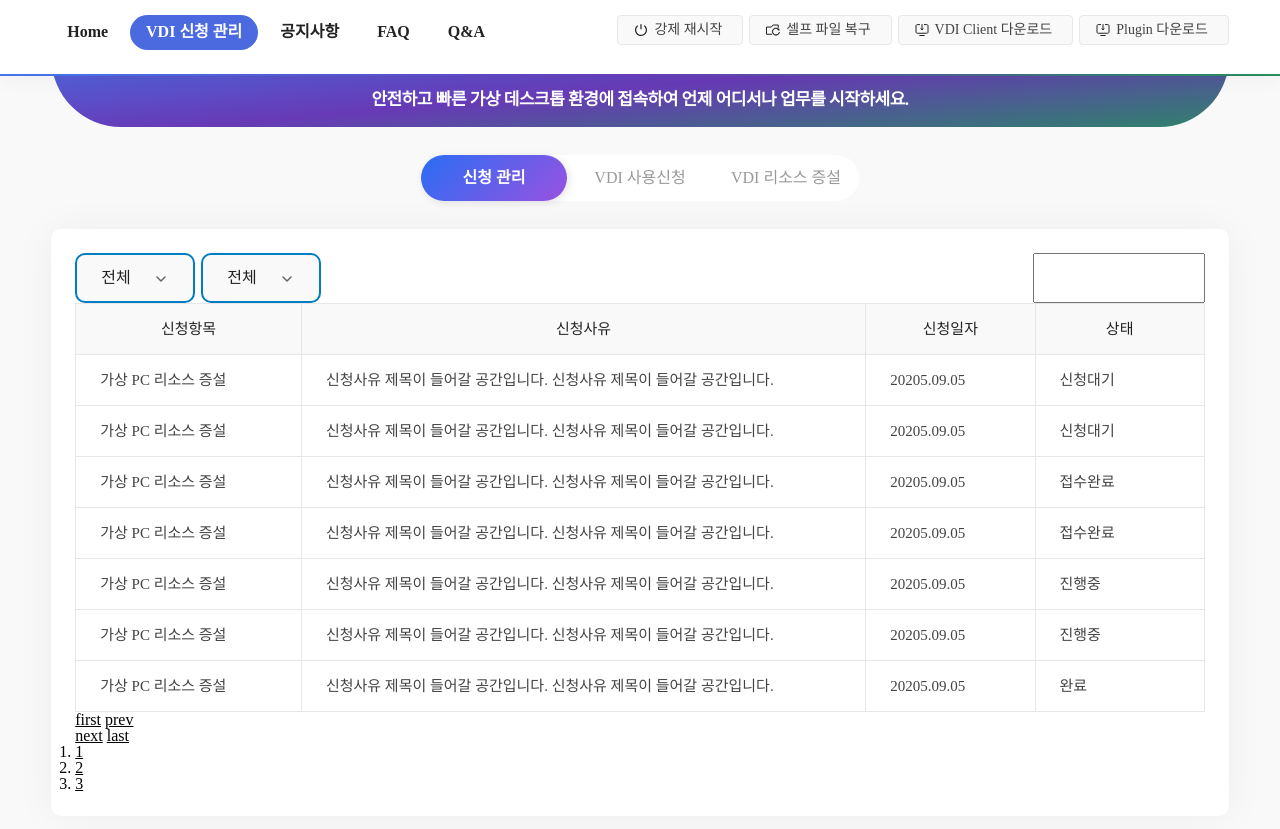
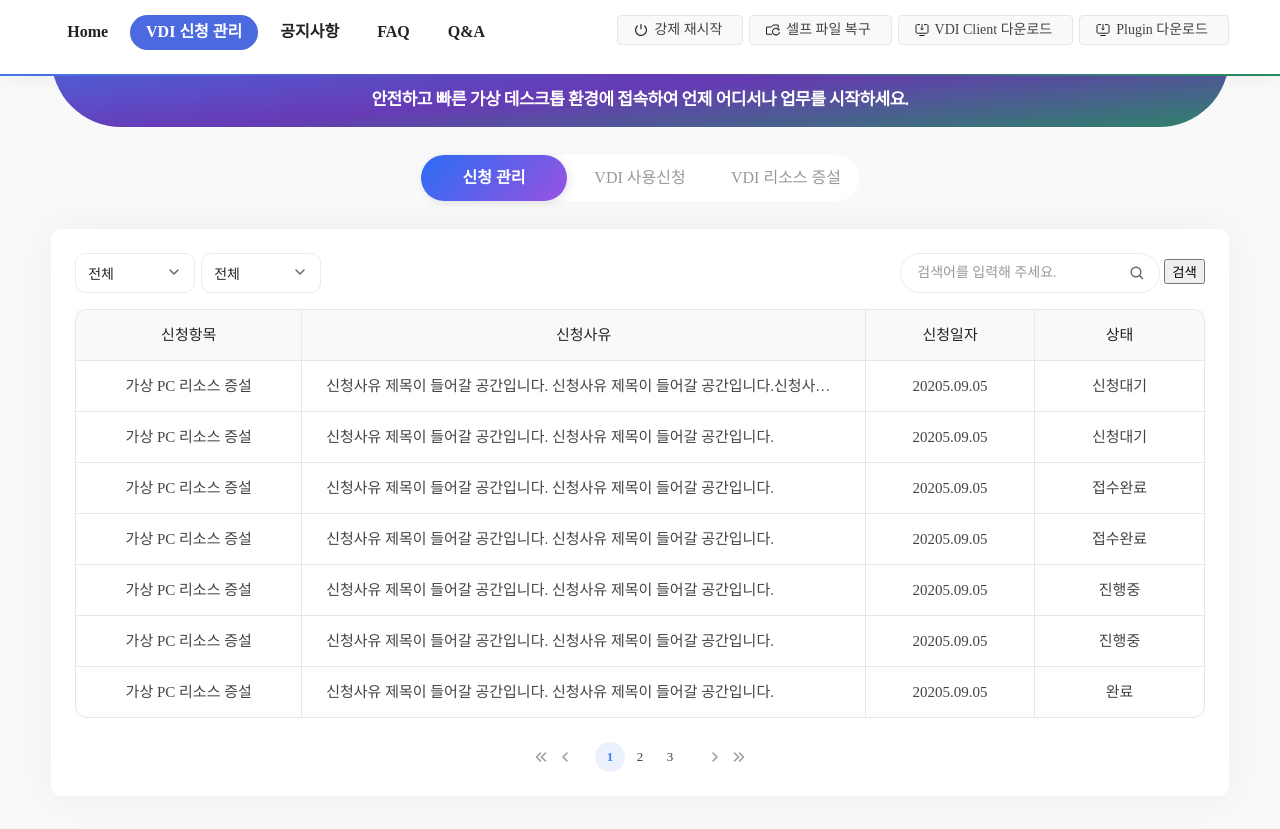
Before and after one commit to yoonzda/wooriBank, a plain HTML site: page management_list.html in a window 1280 px wide. Shown: the part 85-914 px from the top of the page. Drawn offline with nearby package versions, Linux system fonts and the light colour scheme; a web font is replaced by a local one.

Commit message:
[SUB1] - list

```diff
--- a/css/global.css
+++ b/css/global.css
@@ -1,6 +1,9 @@
 *{font-family: 'Pretendard';}
 a{color: inherit;}
 table textarea{resize: none;}
+input[type="search"]:focus{outline: none;}
+[type="search"]::-webkit-search-cancel-button,
+[type="search"]::-webkit-search-results-button {display: none;}
 
 body{background-color: #F9F9FA;}
 
--- a/css/page.css
+++ b/css/page.css
@@ -88,6 +88,30 @@
 .tabList li a{display: block; text-decoration: none; font-size: 16px; color: inherit; line-height: 46px;}
 
 table{width: 100%;}
+.tableWrap{border-radius: 12px; border: 1px solid #E5E7EB;}
+.listTable tr:has(td){cursor: pointer;}
+.listTable td:not(.alignLeft){text-align: center;}
+.listTable td{
+    max-width: 100px;
+    overflow: hidden;
+    text-overflow: ellipsis;
+    white-space: nowrap;
+}
+.tablePager{position: relative; padding-inline: 60px; width: fit-content; margin: 24px auto 0;}
+.tablePager div{position: absolute;}
+.tablePager div.leftBtnBox{left: 0;}
+.tablePager div.rightBtnBox{right: 0;}
+.tablePager div a{display: inline-block; text-indent: -9999px; width: 12px; height: 30px; background-repeat: no-repeat; background-position: center;}
+.tablePager div.leftBtnBox a:first-of-type{background-image: url('../images/woori_icon_pager_first.svg');}
+.tablePager div.leftBtnBox a:last-of-type{background-image: url('../images/woori_icon_pager_prev.svg'); margin-left: 8px;}
+.tablePager div.rightBtnBox a:first-of-type{background-image: url('../images/woori_icon_pager_next.svg'); margin-right: 8px;}
+.tablePager div.rightBtnBox a:last-of-type{background-image: url('../images/woori_icon_pager_last.svg');}
+.tablePager ol{display: flex; justify-content: center;}
+.tablePager ol li{display: block; width: 30px; height: 30px; border-radius: 50%; text-align: center; line-height: 30px;}
+.tablePager ol li:not(.active){font-weight: 500; color: #434343;}
+.tablePager ol li.active{font-weight: 700; color: #3C83F6; background-color: rgba(60, 131, 246, 0.1);}
+.tablePager ol li a{display: block; text-decoration: none; font-size: 13px; color: inherit;}
+
 .detailWrap{display: flex; gap: 20px;}
 .detailWrap .payerInfo.box{max-width: 380px;}
 .detailWrap .proposerInfo.box{flex: 1;}
@@ -104,8 +128,11 @@ table{width: 100%;}
 .detailContainer td,
 .applyContainer td{font-size: 15px; font-weight: 400; color: #434343; padding-inline: 24px;}
 
+.listContainer table th:not(:first-of-type),
+.listContainer table td:not(:first-of-type){border-left: 1px solid #E5E7EB;}
 .listContainer table th,
-.listContainer table td,
+.listContainer table tbody tr:not(:last-of-type) td{border-bottom: 1px solid #E5E7EB;}
+
 .detailContainer table th,
 .detailContainer table td,
 .applyContainer table.hori th,
@@ -115,18 +142,25 @@ table.verti{border-radius: 12px; border: 1px solid #E5E7EB;}
 table.verti thead tr{background-color: rgba(243, 244, 246, 0.5); border-bottom: 1px solid #E5E7EB;}
 table.verti tbody tr:not(:last-of-type){border-bottom: 1px solid #E5E7EB;}
 
-.list.filter{display: flex; gap: 6px;}
-.list.filter input[type="search"]{margin-left: auto;}
+.list.filter{display: flex; gap: 6px; margin-bottom: 16px;}
+.list.filter div:has(input[type="search"]){margin-left: auto;}
+.list.filter input[type="search"]{ padding-inline: 16px 36px; font-size: 14px; font-weight: 400; color: #434343; border: 1px solid #EBEBEB; width: 260px; height: 40px; border-radius: 50px; background-image: url('../images/woori_icon_search.svg'); background-position: 228px center; background-repeat: no-repeat;}
+.list.filter input[type="search"]::placeholder{color: #999;}
 
-.list.filter div{position: relative; width: 120px;}
-.list.filter div button{font-size: 16px; font-weight: 500; line-height: 140%; color: #222; padding: 12px 24px; background-color: rgba(243, 244, 246, 0.5); border: 2px solid #007CC0; border-radius: 10px; box-sizing: border-box; width: 100%; text-align: left; cursor: pointer; position: relative;}
-.list.filter div button::after{content: ''; display: block; width: 16px; height: 16px; background-image: url('../images/woori_icon_arrow_select.svg'); position: absolute; right: 24px; top: 16px; transition: transform ease-out .4s;}
-.list.filter div button.active::after{transform: rotate(180deg);}
-.list.filter div button:not(.active)+ul{display: none;}
-.list.filter div button.active+ul{display: block;}
+.listContainer .selectWrap{width: 120px;}
+.applyContainer .selectWrap{width: 160px;}
 
-.list.filter ul{position: absolute; width: 100%; transform: translate(0, 8px); padding: 6px 24px; background-color: #FFF; border: 2px solid #007CC0; border-radius: 10px; box-sizing: border-box; height: 200px; overflow-y: scroll; box-shadow: 4px 4px 15px rgba(0, 0, 0, 0.1);}
-.list.filter ul::-webkit-scrollbar {display: none;}
-.list.filter ul li{display: block; font-size: 16px; font-weight: 400; line-height: 140%; color: #434343; padding-block: 12px; cursor: pointer;}
-.list.filter ul li:not(:last-of-type){border-bottom: 1px solid rgba(0, 0, 0, 0.1);}
-.list.filter ul li.active{text-decoration: underline; font-weight: 600; color: #007CC0;}
+.selectWrap{position: relative; height: 40px;}
+.selectWrap button{height: 40px; font-size: 14px; font-weight: 400; color: #222; padding: 0 12px; background-color: #FFF; border-radius: 10px; box-sizing: border-box; width: 100%; text-align: left; cursor: pointer; position: relative;}
+.selectWrap button:not(.active){border: 1px solid #EBEBEB;}
+.selectWrap button.active{border: 2px solid #007CC0;}
+.selectWrap button::after{content: ''; display: block; width: 16px; height: 16px; background-image: url('../images/woori_icon_arrow_select.svg'); position: absolute; right: 12px; top: 10px; transition: transform ease-out .4s;}
+.selectWrap button.active::after{transform: rotate(180deg);}
+.selectWrap button:not(.active)+ul{display: none;}
+.selectWrap button.active+ul{display: block;}
+
+.selectWrap ul{position: absolute; z-index: 1; width: 100%; transform: translate(0, 8px); padding: 6px 12px; background-color: #FFF; border: 2px solid #007CC0; border-radius: 10px; box-sizing: border-box; height: 200px; overflow-y: scroll; box-shadow: 4px 4px 15px rgba(0, 0, 0, 0.1);}
+.selectWrap ul::-webkit-scrollbar {display: none;}
+.selectWrap ul li{display: block; font-size: 14px; font-weight: 400; line-height: 140%; color: #434343; padding-block: 12px; cursor: pointer;}
+.selectWrap ul li:not(:last-of-type){border-bottom: 1px solid rgba(0, 0, 0, 0.1);}
+.selectWrap ul li.active{text-decoration: underline; font-weight: 600; color: #007CC0;}
--- a/management_list.html
+++ b/management_list.html
@@ -51,7 +51,7 @@
         </ul>
         <div class="list box">
             <div class="list filter">
-                <div>
+                <div class="selectWrap">
                     <button type="button" class="selectCustom" id="filter2">전체</button>
                     <ul class="selectList" data-select="filter2">
                         <li class="active">전체</li>
@@ -61,7 +61,7 @@
                         <li>상태</li>
                     </ul>
                 </div>
-                <div>
+                <div class="selectWrap">
                     <button type="button" class="selectCustom" id="filter3">전체</button>
                     <ul class="selectList" data-select="filter3">
                         <li class="active">전체</li>
@@ -71,10 +71,16 @@
                         <li>상태</li>
                     </ul>
                 </div>
-                <input type="search" name="" id="">
+                <div>
+                    <form>
+                        <input type="search" name="" id="" placeholder="검색어를 입력해 주세요.">
+                        <button type="submit">검색</button>
+                    </form>
+                </div>
             </div>
             <div>
-                <table>
+                <div class="tableWrap">
+                    <table class="listTable" valign=middle>
                         <colgroup>
                             <col width="20%">
                             <col width="50%">
@@ -92,54 +98,55 @@
                         <tbody>
                             <tr onClick="location.href='management_detail.html'">
                                 <td>가상 PC 리소스 증설</td>
-                            <td>신청사유 제목이 들어갈 공간입니다. 신청사유 제목이 들어갈 공간입니다.</td>
+                                <td class="alignLeft">신청사유 제목이 들어갈 공간입니다. 신청사유 제목이 들어갈 공간입니다.신청사유 제목이 들어갈 공간입니다. 신청사유 제목이 들어갈 공간입니다.신청사유 제목이 들어갈 공간입니다. 신청사유 제목이 들어갈 공간입니다.신청사유 제목이 들어갈 공간입니다. 신청사유 제목이 들어갈 공간입니다.신청사유 제목이 들어갈 공간입니다. 신청사유 제목이 들어갈 공간입니다.</td>
                                 <td>20205.09.05</td>
-                            <td>신청대기</td>
+                                <td><span>신청대기</span></td>
                             </tr>
                             <tr onClick="location.href='management_detail.html'">
                                 <td>가상 PC 리소스 증설</td>
-                            <td>신청사유 제목이 들어갈 공간입니다. 신청사유 제목이 들어갈 공간입니다.</td>
+                                <td class="alignLeft">신청사유 제목이 들어갈 공간입니다. 신청사유 제목이 들어갈 공간입니다.</td>
                                 <td>20205.09.05</td>
-                            <td>신청대기</td>
+                                <td><span>신청대기</span></td>
                             </tr>
                             <tr onClick="location.href='management_detail.html'">
                                 <td>가상 PC 리소스 증설</td>
-                            <td>신청사유 제목이 들어갈 공간입니다. 신청사유 제목이 들어갈 공간입니다.</td>
+                                <td class="alignLeft">신청사유 제목이 들어갈 공간입니다. 신청사유 제목이 들어갈 공간입니다.</td>
                                 <td>20205.09.05</td>
-                            <td>접수완료</td>
+                                <td><span>접수완료</span></td>
                             </tr>
                             <tr onClick="location.href='management_detail.html'">
                                 <td>가상 PC 리소스 증설</td>
-                            <td>신청사유 제목이 들어갈 공간입니다. 신청사유 제목이 들어갈 공간입니다.</td>
+                                <td class="alignLeft">신청사유 제목이 들어갈 공간입니다. 신청사유 제목이 들어갈 공간입니다.</td>
                                 <td>20205.09.05</td>
-                            <td>접수완료</td>
+                                <td><span>접수완료</span></td>
                             </tr>
                             <tr onClick="location.href='management_detail.html'">
                                 <td>가상 PC 리소스 증설</td>
-                            <td>신청사유 제목이 들어갈 공간입니다. 신청사유 제목이 들어갈 공간입니다.</td>
+                                <td class="alignLeft">신청사유 제목이 들어갈 공간입니다. 신청사유 제목이 들어갈 공간입니다.</td>
                                 <td>20205.09.05</td>
-                            <td>진행중</td>
+                                <td><span>진행중</span></td>
                             </tr>
                             <tr onClick="location.href='management_detail.html'">
                                 <td>가상 PC 리소스 증설</td>
-                            <td>신청사유 제목이 들어갈 공간입니다. 신청사유 제목이 들어갈 공간입니다.</td>
+                                <td class="alignLeft">신청사유 제목이 들어갈 공간입니다. 신청사유 제목이 들어갈 공간입니다.</td>
                                 <td>20205.09.05</td>
-                            <td>진행중</td>
+                                <td><span>진행중</span></td>
                             </tr>
                             <tr onClick="location.href='management_detail.html'">
                                 <td>가상 PC 리소스 증설</td>
-                            <td>신청사유 제목이 들어갈 공간입니다. 신청사유 제목이 들어갈 공간입니다.</td>
+                                <td class="alignLeft">신청사유 제목이 들어갈 공간입니다. 신청사유 제목이 들어갈 공간입니다.</td>
                                 <td>20205.09.05</td>
-                            <td>완료</td>
+                                <td><span>완료</span></td>
                             </tr>
                         </tbody>
                     </table>
-                <div>
-                    <div>
+                </div>
+                <div class="tablePager">
+                    <div class="leftBtnBox">
                         <a href="javascript:void(0)">first</a>
                         <a href="javascript:void(0)">prev</a>
                     </div>
-                    <div>
+                    <div class="rightBtnBox">
                         <a href="javascript:void(0)">next</a>
                         <a href="javascript:void(0)">last</a>
                     </div>
```
Also changed, not shown: expansion.html (+12 -6 lines), images/woori_icon_pager_first.svg (added), images/woori_icon_pager_last.svg (added), images/woori_icon_pager_next.svg (added), images/woori_icon_pager_prev.svg (added), images/woori_icon_search.svg (added). Lines whose indentation alone changed are shown as unchanged.
